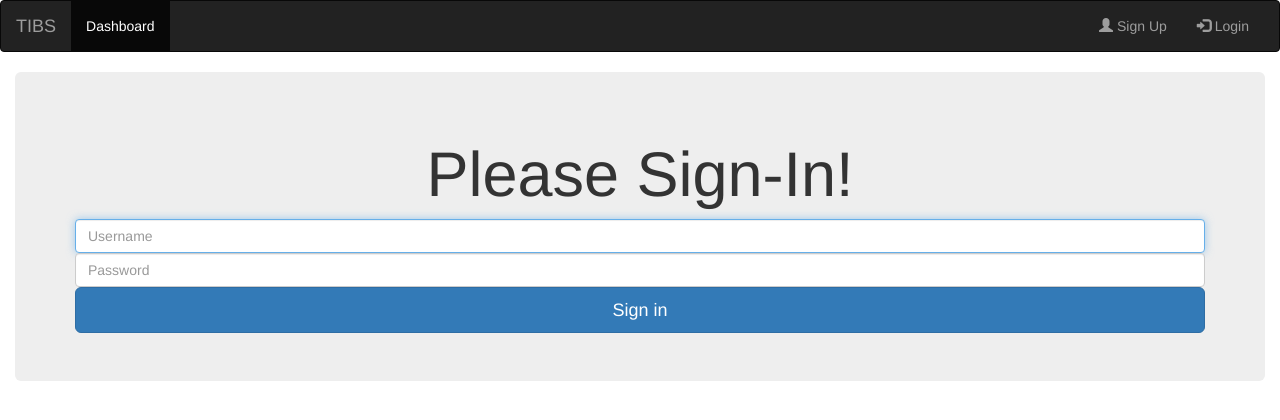
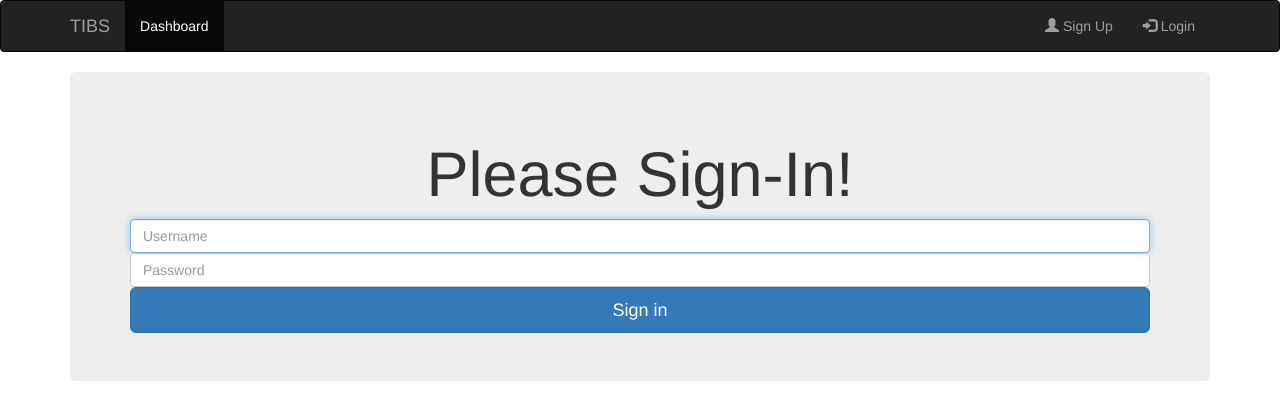
Before and after one commit to michaelschrempf/tibs, a Django app: page /accounts/login/ in a window 1280 px wide. Shown: the top 420 px of the page. Run offline with Django 3.2, Linux system fonts and the light colour scheme; some libraries are stand-ins or nearby versions.

Commit message:
remove container-fluid add container

```diff
--- a/accounts/templates/accounts/base.html
+++ b/accounts/templates/accounts/base.html
@@ -72,7 +72,7 @@
 <!-- Container -->
 
 <nav class="navbar navbar-inverse">
-    <div class="container-fluid">
+    <div class="container">
         <div class="navbar-header">
              <button type="button" class="navbar-toggle" data-toggle="collapse" data-target="#myNavbar">
         <span class="icon-bar"></span>
@@ -101,7 +101,7 @@
 </nav>
 
 
-<main role="main" class="container-fluid">
+<main role="main" class="container">
     <div class="jumbotron">
 
         {% block content %}
```
